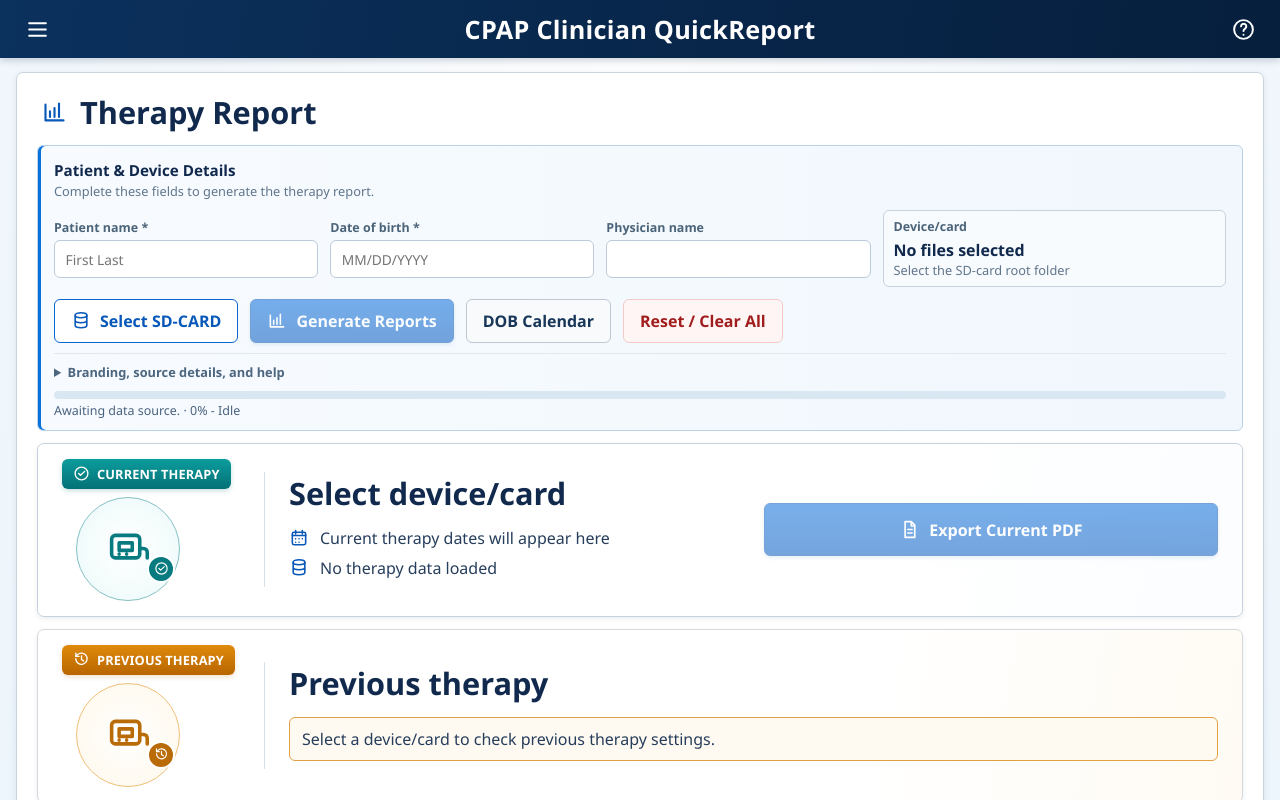
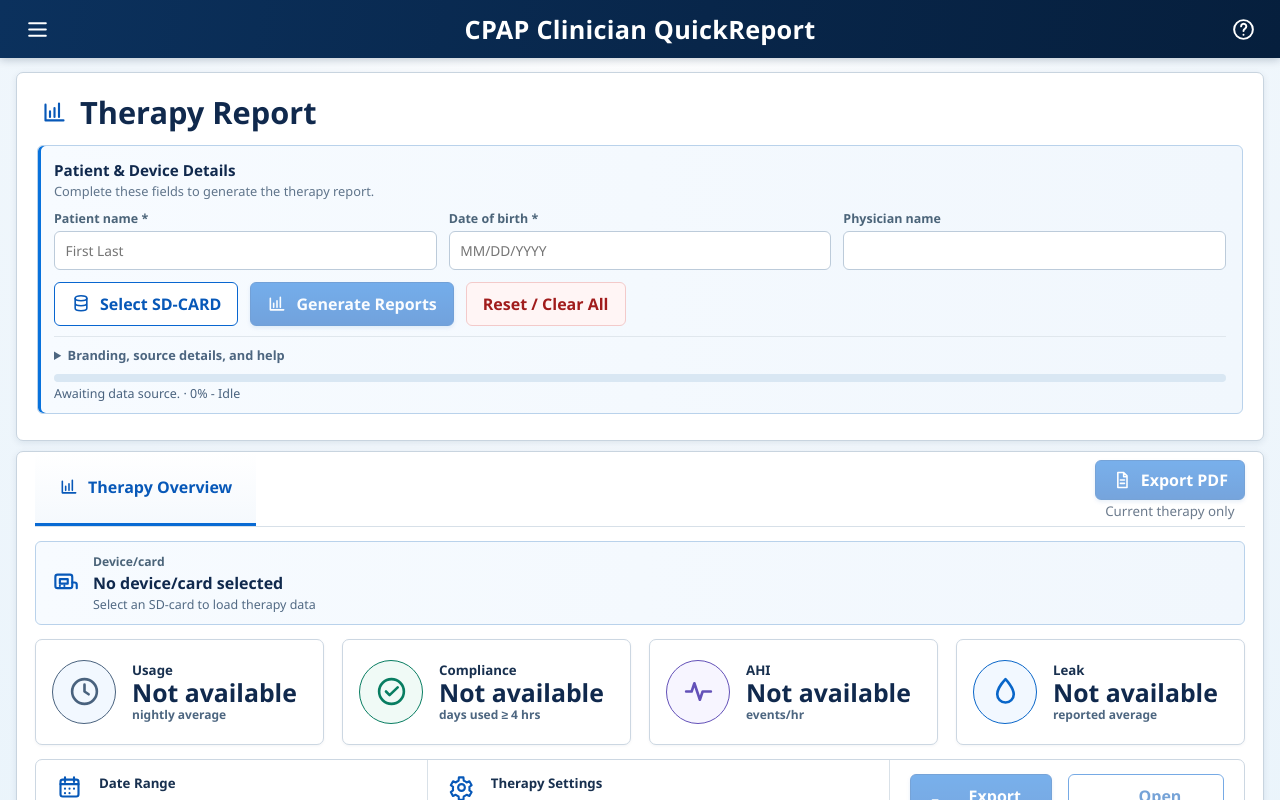
Before and after one commit to Cruxad0/CPAP-QuickReport, a Next.js app: page / in a window 1280 px wide. Shown: the top 800 px of the page. Built offline with nearby package versions, Linux system fonts and the light colour scheme.

Commit message:
Simplify therapy overview

```diff
--- a/app/globals.css
+++ b/app/globals.css
@@ -1039,7 +1039,7 @@ main {
 }
 
 .setup-fields {
-  grid-template-columns: repeat(3, minmax(150px, 1fr)) minmax(220px, 1.3fr);
+  grid-template-columns: repeat(3, minmax(150px, 1fr));
 }
 
 .setup-fields label,
@@ -1075,7 +1075,7 @@ main {
 }
 
 .setup-actions {
-  grid-template-columns: repeat(4, max-content);
+  grid-template-columns: repeat(3, max-content);
   margin-top: 12px;
 }
 
@@ -1505,6 +1505,40 @@ main {
 
 .review-export-disabled small {
   color: #6c7b8d;
+}
+
+.therapy-overview-source {
+  display: flex;
+  align-items: center;
+  gap: 14px;
+  margin-bottom: 14px;
+  padding: 11px 16px;
+  color: #0758b8;
+  border: 1px solid #b9d2eb;
+  border-radius: 6px;
+  background: linear-gradient(90deg, #f7fbff 0%, #f1f7fd 100%);
+}
+
+.therapy-overview-source > span {
+  display: grid;
+  gap: 2px;
+}
+
+.therapy-overview-source small {
+  color: #4b6479;
+  font-size: 0.76rem;
+  font-weight: 700;
+}
+
+.therapy-overview-source strong {
+  color: #10294d;
+  font-size: 1rem;
+}
+
+.therapy-overview-source em {
+  color: #526a84;
+  font-size: 0.78rem;
+  font-style: normal;
 }
 
 .previous-review-metrics {
--- a/components/quick-report-app.tsx
+++ b/components/quick-report-app.tsx
@@ -9,24 +9,6 @@ import { bytesToLabel, IMPORT_LOOKBACK_DAYS, OLDER_HISTORY_IMPORT_LOOKBACK_DAYS
 import { daysSinceIsoDate, staleDataSeverity } from "@/lib/stale-data";
 import { ParseProgress, QuickReportMetrics, SourceFileSummary, TherapySettingsPeriod } from "@/lib/types";
 
-const MONTH_LABELS = [
-  "January",
-  "February",
-  "March",
-  "April",
-  "May",
-  "June",
-  "July",
-  "August",
-  "September",
-  "October",
-  "November",
-  "December"
-];
-
-const WEEKDAY_LABELS = ["Sun", "Mon", "Tue", "Wed", "Thu", "Fri", "Sat"];
-const MIN_YEAR = 1900;
-const MAX_YEAR = 2100;
 const SOURCE_SELECTION_CANCEL_TIMEOUT_MS = 20000;
 const CARD_READER_PRODUCTS = [
   {
@@ -213,27 +195,6 @@ function isMixedDataWarning(warning: string): boolean {
   return /^(?:Mixed device data detected|Multiple device layouts detected)\./.test(warning);
 }
 
-function toUsDate(year: number, month: number, day: number): string {
-  return `${String(month).padStart(2, "0")}/${String(day).padStart(2, "0")}/${String(year).padStart(4, "0")}`;
-}
-
-function daysInMonth(year: number, month: number): number {
-  return new Date(Date.UTC(year, month, 0)).getUTCDate();
-}
-
-function calendarCells(year: number, month: number): Array<number | null> {
-  const firstWeekday = new Date(Date.UTC(year, month - 1, 1)).getUTCDay();
-  const totalDays = daysInMonth(year, month);
-  const cells: Array<number | null> = [];
-
-  for (let i = 0; i < firstWeekday; i += 1) cells.push(null);
-  for (let d = 1; d <= totalDays; d += 1) cells.push(d);
-  while (cells.length % 7 !== 0) cells.push(null);
-  while (cells.length < 42) cells.push(null);
-
-  return cells;
-}
-
 async function fileToDataUrl(file: File): Promise<string> {
   return await new Promise<string>((resolve, reject) => {
     const reader = new FileReader();
@@ -382,9 +343,6 @@ export function QuickReportApp() {
   const [errors, setErrors] = useState<string[]>([]);
   const [isSourceLoading, setIsSourceLoading] = useState(false);
   const [pendingSourceSelection, setPendingSourceSelection] = useState<"folder" | "zip" | null>(null);
-  const [showCalendarAlt, setShowCalendarAlt] = useState(false);
-  const [calendarMonth, setCalendarMonth] = useState<number>(new Date().getMonth() + 1);
-  const [calendarYear, setCalendarYear] = useState<number>(new Date().getFullYear());
 
   useEffect(() => {
     if (folderInputRef.current) {
@@ -462,13 +420,6 @@ export function QuickReportApp() {
   const dateOfBirthIso = useMemo(() => normalizeDobInput(dateOfBirthInput), [dateOfBirthInput]);
   const isPatientNameMissing = patientName.trim().length <= 1;
   const isDobMissing = !dateOfBirthIso;
-  const selectedDob = useMemo(() => (dateOfBirthIso ? parseIsoDate(dateOfBirthIso) : null), [dateOfBirthIso]);
-  const dobCalendarCells = useMemo(() => calendarCells(calendarYear, calendarMonth), [calendarMonth, calendarYear]);
-  const yearOptions = useMemo(
-    () => Array.from({ length: MAX_YEAR - MIN_YEAR + 1 }, (_, i) => MIN_YEAR + i),
-    []
-  );
-
   const canGenerate =
     !isPatientNameMissing &&
     !isDobMissing &&
@@ -575,7 +526,6 @@ export function QuickReportApp() {
     setStatusMessage("Awaiting data source.");
     setParseProgressImmediate({ phase: "idle", detail: "Idle", percent: 0 });
     setIsPreviewCollapsed(false);
-    setShowCalendarAlt(false);
     setIsSourceLoading(false);
     setPendingSourceSelection(null);
     setSourceFileCount(0);
@@ -1052,43 +1002,6 @@ export function QuickReportApp() {
     window.open(activeReport.previewUrl, "_blank", "noopener,noreferrer");
   };
 
-  const openCalendarPicker = () => {
-    setShowCalendarAlt((current) => {
-      const next = !current;
-      if (next) {
-        const seed = selectedDob ?? {
-          year: new Date().getFullYear(),
-          month: new Date().getMonth() + 1,
-          day: 1
-        };
-        setCalendarYear(seed.year);
-        setCalendarMonth(seed.month);
-      }
-      return next;
-    });
-  };
-
-  const moveCalendarMonth = (offset: number) => {
-    let nextMonth = calendarMonth + offset;
-    let nextYear = calendarYear;
-    while (nextMonth < 1) {
-      nextMonth += 12;
-      nextYear -= 1;
-    }
-    while (nextMonth > 12) {
-      nextMonth -= 12;
-      nextYear += 1;
-    }
-    if (nextYear < MIN_YEAR || nextYear > MAX_YEAR) return;
-    setCalendarYear(nextYear);
-    setCalendarMonth(nextMonth);
-  };
-
-  const pickCalendarDate = (day: number) => {
-    setDateOfBirthInput(toUsDate(calendarYear, calendarMonth, day));
-    setShowCalendarAlt(false);
-  };
-
   return (
     <>
       <header className="app-bar">
@@ -1129,7 +1042,6 @@ export function QuickReportApp() {
             <label htmlFor="patientName"><span>Patient name {isPatientNameMissing ? "*" : ""}</span><input id="patientName" className="input" value={patientName} onChange={(e) => setPatientName(e.target.value)} placeholder="First Last" autoComplete="off" /></label>
             <label htmlFor="dob"><span>Date of birth {isDobMissing ? "*" : ""}</span><input id="dob" className="date-input" type="text" inputMode="numeric" placeholder="MM/DD/YYYY" value={dateOfBirthInput} onChange={(e) => setDateOfBirthInput(formatDobTyping(e.target.value))} /></label>
             <label htmlFor="physician"><span>Physician name</span><input id="physician" className="input" value={physicianName} onChange={(e) => setPhysicianName(e.target.value)} autoComplete="off" /></label>
-            <div className="setup-source-status"><span>Device/card</span><strong>{loadedSourceLoader ?? selectedCountLabel}</strong><small>{loadedSourceLatestClinicalDayLabel ? `Last data: ${loadedSourceLatestClinicalDayLabel}` : "Select the SD-card root folder"}</small></div>
           </div>
           <div className="setup-actions">
             <button
@@ -1143,26 +1055,10 @@ export function QuickReportApp() {
               <UiIcon name="database" size={20} /> Select SD-CARD
             </button>
             <button type="button" className="btn btn-primary" onClick={handleGenerate} disabled={!canGenerate}><UiIcon name="report" size={20} /> Generate Reports</button>
-            <button type="button" className="btn btn-secondary" onClick={openCalendarPicker}>{showCalendarAlt ? "Hide Calendar" : "DOB Calendar"}</button>
             <button type="button" className="btn btn-danger" onClick={handleResetClearAll} disabled={status === "working"}>Reset / Clear All</button>
           </div>
           <input ref={folderInputRef} type="file" multiple onChange={handleFolderSelection} style={{ display: "none" }} />
           <input ref={zipInputRef} type="file" accept=".zip" onChange={handleZipSelection} style={{ display: "none" }} />
-          {showCalendarAlt ? (
-            <div className="calendar-panel" role="dialog" aria-label="Date of birth calendar picker">
-              <div className="calendar-toolbar">
-                <button type="button" className="btn btn-secondary btn-calendar-nav" onClick={() => moveCalendarMonth(-1)}>◀</button>
-                <select className="input calendar-select" value={calendarMonth} onChange={(e) => setCalendarMonth(Number(e.target.value))} aria-label="Select month">{MONTH_LABELS.map((monthLabel, idx) => <option key={monthLabel} value={idx + 1}>{monthLabel}</option>)}</select>
-                <select className="input calendar-select" value={calendarYear} onChange={(e) => setCalendarYear(Number(e.target.value))} aria-label="Select year">{yearOptions.map((year) => <option key={year} value={year}>{year}</option>)}</select>
-                <button type="button" className="btn btn-secondary btn-calendar-nav" onClick={() => moveCalendarMonth(1)}>▶</button>
-              </div>
-              <div className="calendar-grid calendar-weekdays">{WEEKDAY_LABELS.map((weekday) => <div key={weekday} className="calendar-weekday">{weekday}</div>)}</div>
-              <div className="calendar-grid">{dobCalendarCells.map((day, index) => {
-                const selected = Boolean(day) && selectedDob && selectedDob.year === calendarYear && selectedDob.month === calendarMonth && selectedDob.day === day;
-                return <button key={`${calendarYear}-${calendarMonth}-${index}`} type="button" className={`calendar-day ${selected ? "calendar-day-selected" : ""}`} onClick={() => day && pickCalendarDate(day)} disabled={!day}>{day ?? ""}</button>;
-              })}</div>
-            </div>
-          ) : null}
           <details className="setup-more">
             <summary>Branding, source details, and help</summary>
             <div className="setup-more-grid">
@@ -1181,48 +1077,8 @@ export function QuickReportApp() {
           {errors.length > 0 ? <p className="setup-error">{errors[0]}</p> : null}
         </section>
 
+            {hasOlderDatedData && !olderHistoryLoaded || previousTherapyPeriod?.machine ? (
             <div className="therapy-period-list">
-              <section className="therapy-period therapy-period-current">
-                <div className="therapy-period-identity">
-                  <span className="therapy-period-badge"><UiIcon name="check" size={17} /> Current Therapy</span>
-                  <span className="therapy-device-icon"><UiIcon name="device" size={45} /><i><UiIcon name="check" size={15} /></i></span>
-                </div>
-                <div className="therapy-period-details">
-                  <h4>{currentTherapyPeriod?.label ?? "Select device/card"}</h4>
-                  {currentTherapyPeriod ? (
-                    <>
-                      <p><UiIcon name="calendar" size={20} /> {formatIsoDateLong(currentTherapyPeriod.startClinicalDayIso)} – {formatIsoDateLong(currentTherapyPeriod.endClinicalDayIso)}</p>
-                      <p><UiIcon name="database" size={20} /> {currentTherapyPeriod.daysWithData} days with data available</p>
-                    </>
-                  ) : (
-                    <>
-                      <p><UiIcon name="calendar" size={20} /> Current therapy dates will appear here</p>
-                      <p><UiIcon name="database" size={20} /> No therapy data loaded</p>
-                    </>
-                  )}
-                </div>
-                <div className="therapy-period-actions">
-                  {loadedSourceLoader ? (
-                    <button
-                      type="button"
-                      className="btn btn-outline-current"
-                      onClick={() => {
-                        setShowPreviousTherapyReview(false);
-                        if (!hasGeneratedReports) void handleGenerate();
-                      }}
-                      disabled={!canGenerate}
-                    >
-                      <UiIcon name="report" size={21} />
-                      {hasGeneratedReports ? "View Current Reports" : "Generate Current Reports"}
-                    </button>
-                  ) : null}
-                  <button type="button" className="btn btn-primary" onClick={triggerDownload} disabled={!activeReport}>
-                    <UiIcon name="document" size={21} />
-                    Export Current PDF
-                  </button>
-                </div>
-              </section>
-
               {hasOlderDatedData && !olderHistoryLoaded ? (
                 <div className="older-history-banner">
                   <span className="banner-icon"><UiIcon name="info" size={22} /></span>
@@ -1247,13 +1103,12 @@ export function QuickReportApp() {
                 </div>
               ) : null}
 
+              {previousTherapyPeriod?.machine ? (
               <section className="therapy-period therapy-period-previous">
                 <div className="therapy-period-identity">
                   <span className="therapy-period-badge"><UiIcon name="history" size={17} /> Previous Therapy</span>
                   <span className="therapy-device-icon"><UiIcon name="device" size={45} /><i><UiIcon name="history" size={15} /></i></span>
                 </div>
-                {previousTherapyPeriod?.machine ? (
-                  <>
                     <div className="therapy-period-details">
                       <h4>{previousTherapyPeriod.label}</h4>
                       <p><UiIcon name="calendar" size={20} /> {formatIsoDateLong(previousTherapyPeriod.startClinicalDayIso)} – {formatIsoDateLong(previousTherapyPeriod.endClinicalDayIso)}</p>
@@ -1273,37 +1128,33 @@ export function QuickReportApp() {
                       </button>
                       <p className="review-only-notice"><UiIcon name="warning" size={20} /><span>Historical therapy period for review only.<br />Export is unavailable.</span></p>
                     </div>
-                  </>
-                ) : (
-                  <div className="therapy-period-details therapy-period-unavailable">
-                    <h4>{loadedSourceLoader ? "Previous settings" : "Previous therapy"}</h4>
-                    <p className="previous-unavailable">
-                      {!loadedSourceLoader
-                        ? "Select a device/card to check previous therapy settings."
-                        : hasOlderDatedData && !olderHistoryLoaded
-                        ? "Load older history to check the immediately previous settings period."
-                        : "Previous settings unavailable from this device/card."}
-                    </p>
-                  </div>
-                )}
               </section>
+              ) : null}
             </div>
+            ) : null}
           </article>
 
           <article className="card previous-review-card">
             <div className="review-tabs">
-              <button type="button" className={!showPreviousTherapyReview ? "review-tab-active" : ""} onClick={() => setShowPreviousTherapyReview(false)}><UiIcon name="report" size={20} /> Current Therapy</button>
+              <button type="button" className={!showPreviousTherapyReview ? "review-tab-active" : ""} onClick={() => setShowPreviousTherapyReview(false)}><UiIcon name="report" size={20} /> Therapy Overview</button>
+              {previousTherapyPeriod?.machine ? (
               <button
                 type="button"
                 className={showPreviousTherapyReview ? "review-tab-active" : ""}
-                disabled={!previousTherapyPeriod?.machine}
                 onClick={() => {
                   if (previousTherapyReview) setShowPreviousTherapyReview(true);
                   else void handleReviewPreviousTherapy();
                 }}
               ><UiIcon name="history" size={20} /> Previous Therapy</button>
+              ) : null}
               <span className="review-export-disabled"><button type="button" className={showPreviousTherapyReview ? "btn btn-secondary" : "btn btn-primary"} onClick={triggerDownload} disabled={showPreviousTherapyReview || !activeReport}><UiIcon name="document" size={20} /> Export PDF</button><small>Current therapy only</small></span>
             </div>
+            {!showPreviousTherapyReview ? (
+              <div className="therapy-overview-source">
+                <UiIcon name="device" size={27} />
+                <span><small>Device/card</small><strong>{loadedSourceLoader ?? "No device/card selected"}</strong><em>{loadedSourceLatestClinicalDayLabel ? `Last data: ${loadedSourceLatestClinicalDayLabel}` : "Select an SD-card to load therapy data"}</em></span>
+              </div>
+            ) : null}
             <div className="previous-review-metrics">
               <div className="review-metric review-metric-usage">
                 <span className="review-metric-icon"><UiIcon name="clock" size={33} /></span>
@@ -1332,7 +1183,7 @@ export function QuickReportApp() {
         {hasGeneratedReports && activeReport ? (
           <article className="card preview-shell">
             <div>
-              <span className="therapy-period-badge">Current Therapy Reports</span>
+              <span className="therapy-period-badge">Therapy Overview Reports</span>
               <p className="subtle">PDF preview and export are available only for the current therapy settings period.</p>
             </div>
             <div className="range-tabs" role="tablist" aria-label="Generated report tabs">
```
